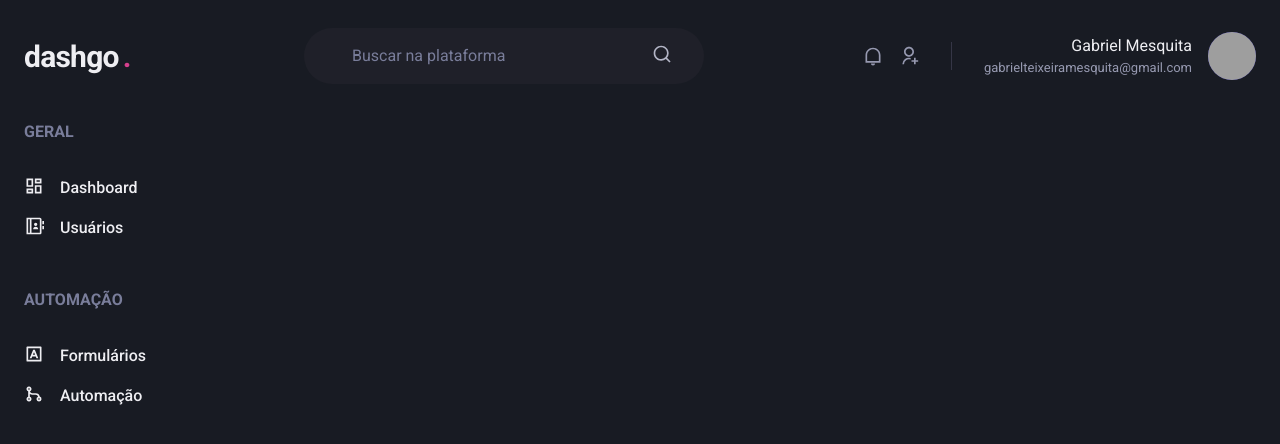
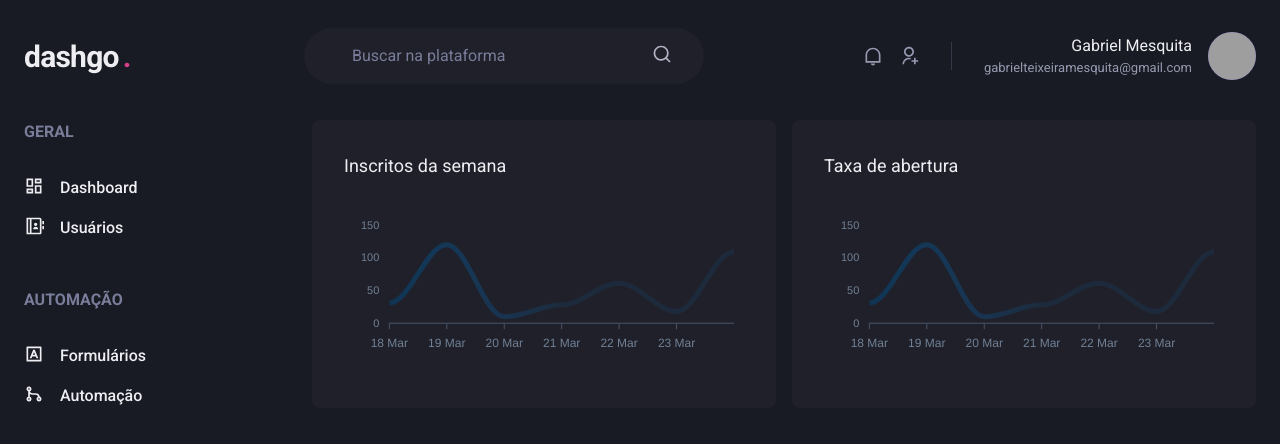
Before and after one commit to fnoquiq/dashgo, a Next.js app: page /dashboard in a window 1280 px wide. Shown: the top 444 px of the page. Built offline with nearby package versions, Linux system fonts and the light colour scheme; grey boxes are pictures that could not be loaded.

Commit message:
:rocket: Página: Dashboard

```diff
--- a/package.json
+++ b/package.json
@@ -13,9 +13,11 @@
     "@chakra-ui/react": "^1.6.4",
     "@emotion/react": "^11.4.0",
     "@emotion/styled": "^11.3.0",
+    "apexcharts": "^3.27.1",
     "framer-motion": "^4.1.17",
     "next": "11.0.1",
     "react": "17.0.2",
+    "react-apexcharts": "^1.3.9",
     "react-dom": "17.0.2",
     "react-icons": "^4.2.0"
   },
--- a/src/pages/dashboard.tsx
+++ b/src/pages/dashboard.tsx
@@ -1,7 +1,67 @@
-import { Flex } from '@chakra-ui/react'
+import { Flex, SimpleGrid, Box, Text, theme } from '@chakra-ui/react';
+import dynamic from 'next/dynamic'
 
 import { Header } from "../components/Header";
 import { Sidebar } from '../components/Sidebar';
+
+const Chart = dynamic(() => import('react-apexcharts'), {
+  ssr: false,
+})
+
+const options = {
+  stroke: {
+    curve: 'smooth'
+  },
+  chart: {
+    toolbar: {
+      show: false,
+    },
+    zoom: {
+      enabled: false,
+    },
+    foreColor: theme.colors.gray[500],
+  },
+  grid: {
+    show: false,
+  },
+  dataLabels: {
+    enabled: false,
+  },
+  tooltip: {
+    enabled: false,
+  },
+  xaxis: {
+    type: "datetime",
+    axisBorder: {
+      color: theme.colors.gray[600],
+    },
+    axisTicks: {
+      color: theme.colors.gray[600],
+    },
+    categories: [
+      '2021-03-18T00:00:00.000Z',
+      '2021-03-19T00:00:00.000Z',
+      '2021-03-20T00:00:00.000Z',
+      '2021-03-21T00:00:00.000Z',
+      '2021-03-22T00:00:00.000Z',
+      '2021-03-23T00:00:00.000Z',
+      '2021-03-24T00:00:00.000Z',
+    ]
+  },
+  fill: {
+    opacity: 0.3,
+    type: 'gradient',
+    gradient: {
+      shade: 'dark',
+      opacityFrom: 0.7,
+      opacityTo: 0.3,
+    },
+  },
+};
+
+const series = [
+  { name: 'series1', data: [31,120,10,28,61,18,109]}
+];
 
 export default function Dashboard() {
   return (
@@ -10,6 +70,27 @@ export default function Dashboard() {
 
       <Flex w="100%" my="6" maxWidth={1480} mx="auto" px="6">
         <Sidebar />
+
+        <SimpleGrid flex="1" gap="4" minChildWidth="320px" align="flex-start">
+          <Box
+            p="8"
+            bg="gray.800"
+            borderRadius={8}
+            pb="4"
+          >
+            <Text fontSize="lg" mb="4">Inscritos da semana</Text>
+            <Chart options={options} series={series} text="area" height={160}/>
+          </Box>
+          <Box
+            p="8"
+            bg="gray.800"
+            borderRadius={8}
+            // pb="4"
+          >
+            <Text fontSize="lg" mb="4">Taxa de abertura</Text>
+            <Chart options={options} series={series} text="area" height={160}/>
+          </Box>
+        </SimpleGrid>
       </Flex>
     </Flex>
   )
```
Also changed, not shown: 1 other file (tests, documents, lock files or other folders).
